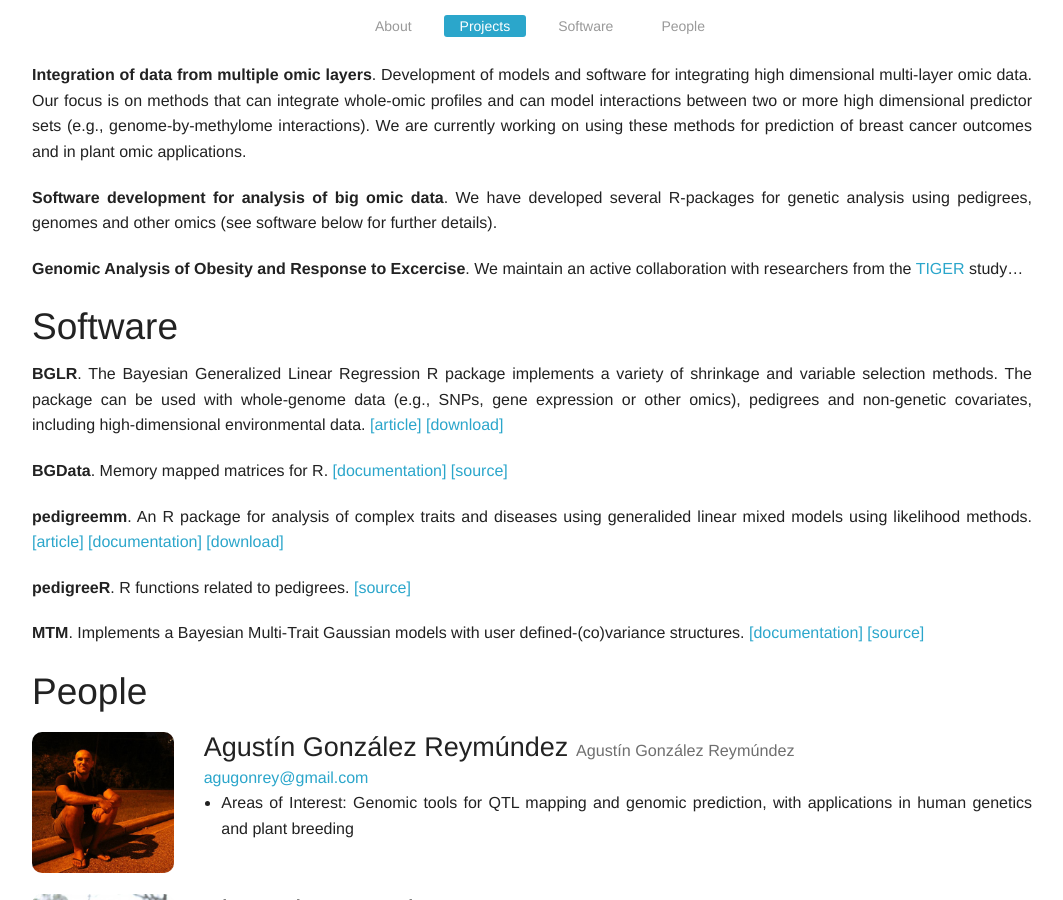
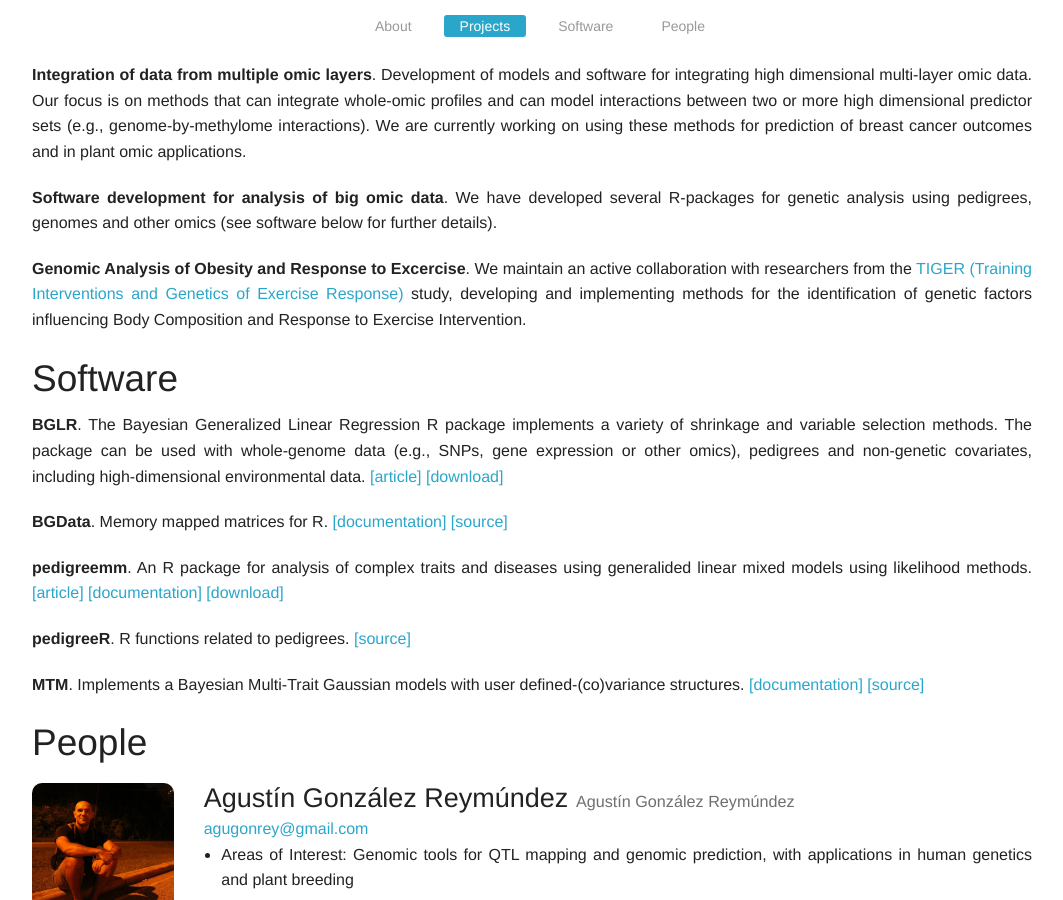
Before and after one commit to QuantGen/quantgen.github.io, a Jekyll site: the page built from index.html, in a window 1280 px wide and 900 px high, scrolled down 524 px. Shown: the whole window, without its empty margins (108-1171 px from the left). Built offline with Jekyll 4.4.1, drawn with Linux system fonts in a browser that asks for light colours.

Commit message:
Finish TIGER paragraph.

```diff
--- a/_includes/projects.md
+++ b/_includes/projects.md
@@ -6,4 +6,4 @@
 
 **Software development for analysis of big omic data**. We have developed several R-packages for genetic analysis using pedigrees, genomes and other omics (see software below for further details).
 
-**Genomic Analysis of Obesity and Response to Excercise**. We maintain an active collaboration with researchers from the [TIGER](http://tigerstudy.org/) study...
+**Genomic Analysis of Obesity and Response to Excercise**. We maintain an active collaboration with researchers from the [TIGER (Training Interventions and Genetics of Exercise Response)](http://tigerstudy.org/) study, developing and implementing methods for the identification of genetic factors influencing Body Composition and Response to Exercise Intervention.
```
